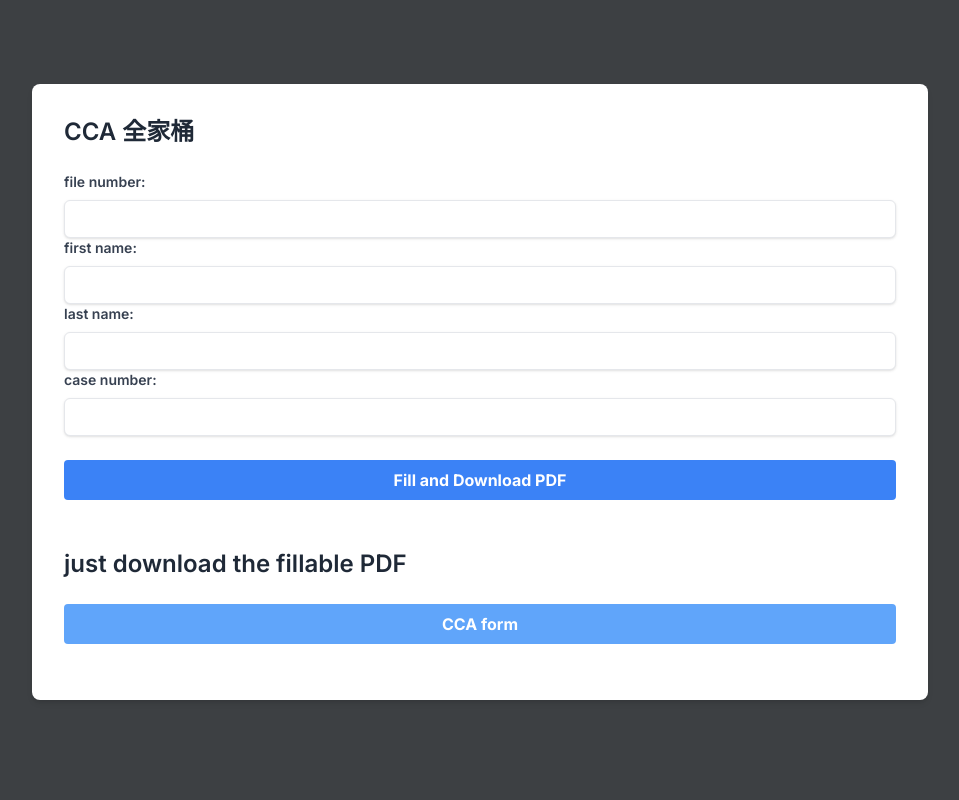
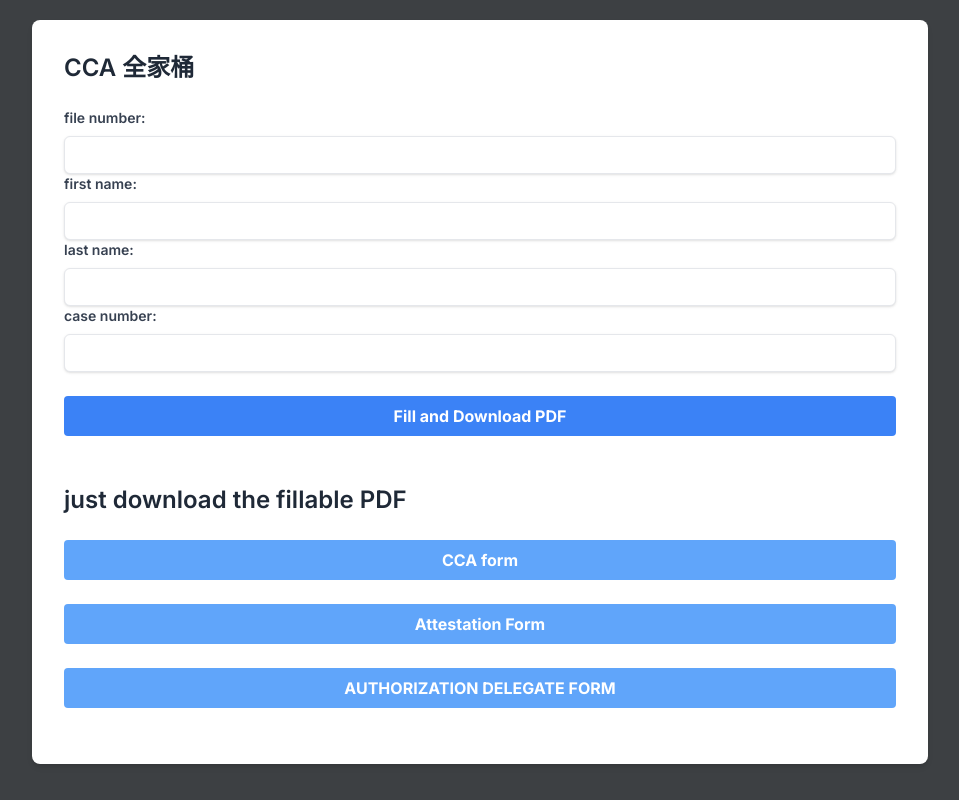
Before and after one commit to hskl18/form_filler, a Next.js app: page /cca in a window 1280 px wide. Shown: the whole page, without its empty margins (160-1119 px from the left). Built offline with nearby package versions, Linux system fonts and the light colour scheme.

Commit message:
add the links

```diff
--- a/src/app/cca/page.tsx
+++ b/src/app/cca/page.tsx
@@ -6,15 +6,43 @@ import { PDFDocument } from "pdf-lib";
 import { saveAs } from "file-saver";
 
 export default function Aff_death() {
-  const downloadPdf = async () => {
+  const downloadPdfa = async () => {
     try {
-      const pdfTemplateUrl = "../../files/AffidavitOfDeath.pdf";
+      const pdfTemplateUrl = "../../files/cca/2024 CCA Change Form.pdf";
 
       const response = await fetch(pdfTemplateUrl);
       if (!response.ok)
         throw new Error(`Error fetching PDF: ${response.statusText}`);
       const blob = await response.blob();
-      saveAs(blob, `AffidavitOfDeath.pdf`);
+      saveAs(blob, `2024 CCA Change Form.pdf`);
+    } catch (error) {
+      console.error("Error downloading PDF:", error);
+    }
+  };
+
+  const downloadPdfb = async () => {
+    try {
+      const pdfTemplateUrl = "../../files/cca/ATTESTATION FORM.pdf";
+
+      const response = await fetch(pdfTemplateUrl);
+      if (!response.ok)
+        throw new Error(`Error fetching PDF: ${response.statusText}`);
+      const blob = await response.blob();
+      saveAs(blob, `ATTESTATION FORM.pdf`);
+    } catch (error) {
+      console.error("Error downloading PDF:", error);
+    }
+  };
+
+  const downloadPdfc = async () => {
+    try {
+      const pdfTemplateUrl = "../../files/cca/AUTHORIZATION DELEGATE FORM.pdf";
+
+      const response = await fetch(pdfTemplateUrl);
+      if (!response.ok)
+        throw new Error(`Error fetching PDF: ${response.statusText}`);
+      const blob = await response.blob();
+      saveAs(blob, `AUTHORIZATION DELEGATE FORM.pdf`);
     } catch (error) {
       console.error("Error downloading PDF:", error);
     }
@@ -103,7 +131,7 @@ export default function Aff_death() {
     }
 
     try {
-      const pdfTemplateUrl = "../../files/cca/Attestation-Form-Income.pdf";
+      const pdfTemplateUrl = "../../files/cca/ATTESTATION FORM.pdf";
 
       const arrayBuffer = await fetch(pdfTemplateUrl).then((res) => {
         if (!res.ok) throw new Error(`Error fetching PDF: ${res.statusText}`);
@@ -212,9 +240,26 @@ export default function Aff_death() {
         <button
           className="rounded bg-blue-400 px-4 py-2 font-bold text-white transition duration-300 ease-in-out hover:-translate-y-1 hover:bg-blue-600 focus:outline-none focus:ring-2 focus:ring-blue-500 focus:ring-opacity-50"
           type="button"
-          onClick={downloadPdf}
+          onClick={downloadPdfa}
         >
           CCA form
+        </button>
+        <br />
+
+        <button
+          className="rounded bg-blue-400 px-4 py-2 font-bold text-white transition duration-300 ease-in-out hover:-translate-y-1 hover:bg-blue-600 focus:outline-none focus:ring-2 focus:ring-blue-500 focus:ring-opacity-50"
+          type="button"
+          onClick={downloadPdfb}
+        >
+          Attestation Form
+        </button>
+        <br />
+        <button
+          className="rounded bg-blue-400 px-4 py-2 font-bold text-white transition duration-300 ease-in-out hover:-translate-y-1 hover:bg-blue-600 focus:outline-none focus:ring-2 focus:ring-blue-500 focus:ring-opacity-50"
+          type="button"
+          onClick={downloadPdfc}
+        >
+          AUTHORIZATION DELEGATE FORM
         </button>
 
         <br />
```
Also changed, not shown: 1 other file (tests, documents, lock files or other folders).
